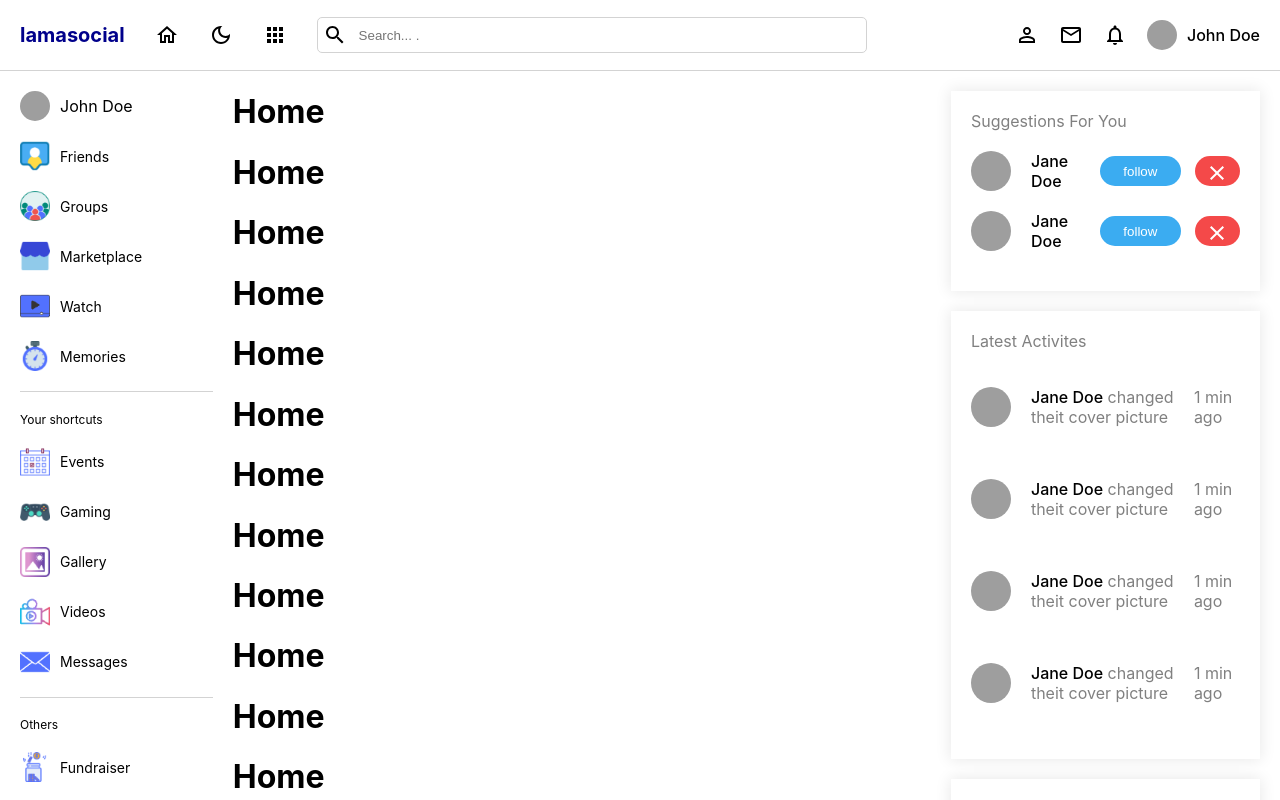
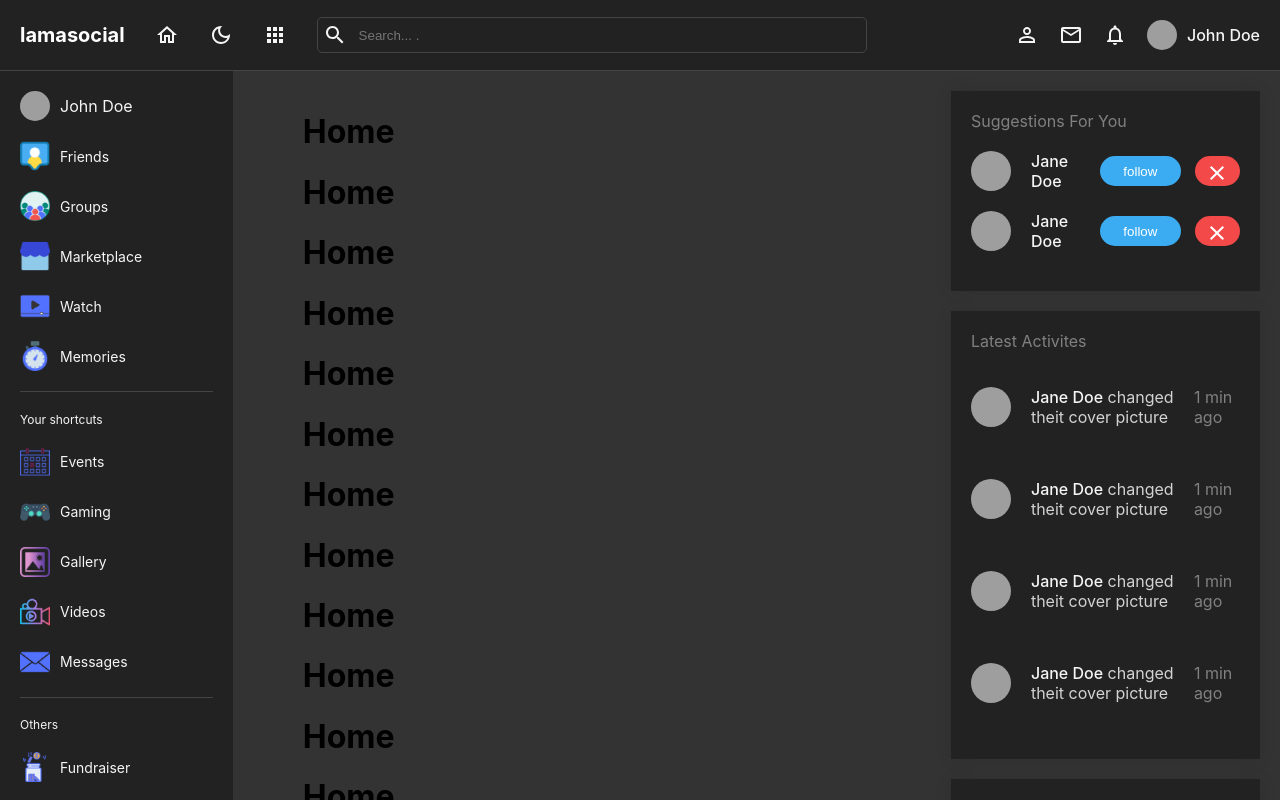
Before and after one commit to RuslanPidhainyi/lamasocial-social-network, a React (Create React App) app: page / in a window 1280 px wide. Shown: the top 800 px of the page. Built offline with nearby package versions, Linux system fonts and the light colour scheme; grey boxes are pictures that could not be loaded.

Commit message:
upgarde code

```diff
--- a/src/App.js
+++ b/src/App.js
@@ -5,6 +5,7 @@
 import RightBar from "./components/rightBar/RightBar";
 import Home from "./pages/home/Home";
 import Profile from "./pages/profile/Profile";
+import "./style.scss"
 
 //func and component for routing(./login  && ./register)
 import {
@@ -23,7 +24,7 @@
   //My Layout(Maket)
   const Layout = () => {
     return (
-      <div>
+      <div className="theme-dark">
         <Navbar />
         <div style={{ display: "flex" }}>
           <LeftBar />
--- a/src/components/leftBar/leftBar.scss
+++ b/src/components/leftBar/leftBar.scss
@@ -1,9 +1,20 @@
+@import "../../style.scss";
+
 .leftBar{
+   @include themify($themes){
    flex:2;
    position: sticky;
    top: 70px;
    height: calc(100vh - 70px);
    overflow: scroll;
+
+   &::-webkit-scrollbar{
+      display: none;
+   }
+
+   background-color: themed("backGraund");
+   color: themed("textColor");
+
    .container{
       padding: 20px;
 
@@ -12,6 +23,7 @@
          border: none;
          height: .5px;
          background-color: lightgray;
+         background-color: themed("border");
       }
 
       .menu{
@@ -56,3 +68,4 @@
       }
    }
 }
+}
--- a/src/components/navbar/navbar.scss
+++ b/src/components/navbar/navbar.scss
@@ -1,13 +1,17 @@
+@import "../../style.scss";
+
 .navbar {
+  @include themify($themes){
   display: flex;
   align-items: center;
   justify-content: space-between;
   padding: 10px 20px;
   height: 50px;
-  border-bottom: 1px solid lightgray;
+  border-bottom: 1px solid themed("border");
   position: sticky;
   top: 0;
-  background-color: white;
+  background-color: themed("backGraund");
+  color: themed("textColor");
 
   .left {
     display: flex;
@@ -17,19 +21,21 @@
     span {
       font-weight: bold;
       font-size: 20px;
-      color: darkblue;
+      color: themed("logo");
     }
 
     .search {
       display: flex;
       align-items: center;
       gap: 10px;
-      border: 1px solid lightgray;
+      border: 1px solid themed("border");
       border-radius: 5px;
       padding: 5px;
       input {
         border: none;
         width: 500px;
+        background-color: transparent;
+        color: themed("textColor");
       }
     }
   }
@@ -55,3 +61,4 @@
     }
   }
 }
+}
--- a/src/components/rightBar/rightBar.scss
+++ b/src/components/rightBar/rightBar.scss
@@ -1,9 +1,15 @@
+@import "../../style.scss";
+
+
 .rightBar{
+   @include themify($themes){
+
    flex:3;
    position: sticky;
    top: 70px;
    height: calc(100vh - 70px);
    overflow: scroll;
+   background-color: themed("backGraundSoft");
 
    &::-webkit-scrollbar{
       display: none;
@@ -18,6 +24,8 @@
          box-shadow: 0px 0px 15px 1px rgba(0,0,0,0.09);
          padding: 20px;
          margin-bottom: 20px;
+         background-color: themed("backGraund");
+
 
 
          span{
@@ -56,12 +64,12 @@
                }
 
                p{
-                  color: gray;
+                  color: themed("textColorSoft");
                }
 
                span{
                   font-weight: 500;
-                  color: black;
+                  color: themed("textColor");
                }
             }
 
@@ -95,3 +103,4 @@
       }
    }
 }
+}
--- a/src/pages/home/home.scss
+++ b/src/pages/home/home.scss
@@ -0,0 +1,9 @@
+@import "../../style.scss";
+
+
+.home{
+   @include themify($themes) {
+      background-color: themed("backGraundSoft");
+      padding: 20px 70px;
+   }
+}
--- /dev/null
+++ b/src/style.scss
@@ -0,0 +1,43 @@
+$themes:(
+   light:(
+      textColor:#000,
+      backGraund:white,
+      logo:darkblue,
+      backGraundSoft:#f6f3f3,
+      textColorSoft:#555,
+      border:lightgray,
+   ),
+   dark:(
+      textColor:whitesmoke,
+      backGraund:#222,
+      logo:white,
+      backGraundSoft:#333,
+      textColorSoft:lightgray,
+      border: #444,
+   ),
+);
+
+
+@mixin themify($themes){
+   @each $theme, $map in $themes {
+      .theme-#{$theme} & {
+         $theme-map: () !global;
+         @each $key, $submap in $map {
+            $value: map-get(map-get($themes, $theme), "#{$key}");
+            $theme-map: map-merge(
+               $theme-map,
+               (
+                  $key: $value,
+               )
+            ) !global;
+         }
+         @content;
+         $theme-map: null !global;
+      }
+   }
+}
+
+
+@function themed ($key){
+   @return map-get($theme-map, $key );
+}
```
